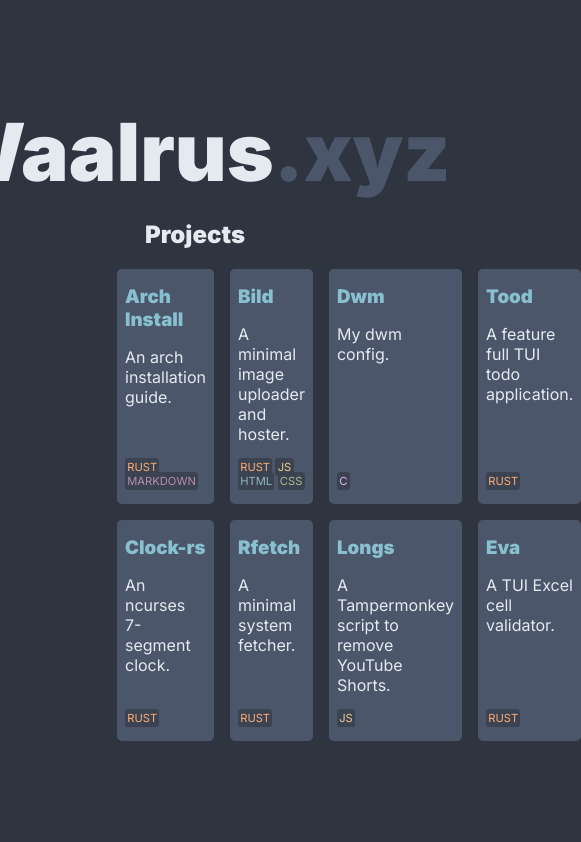
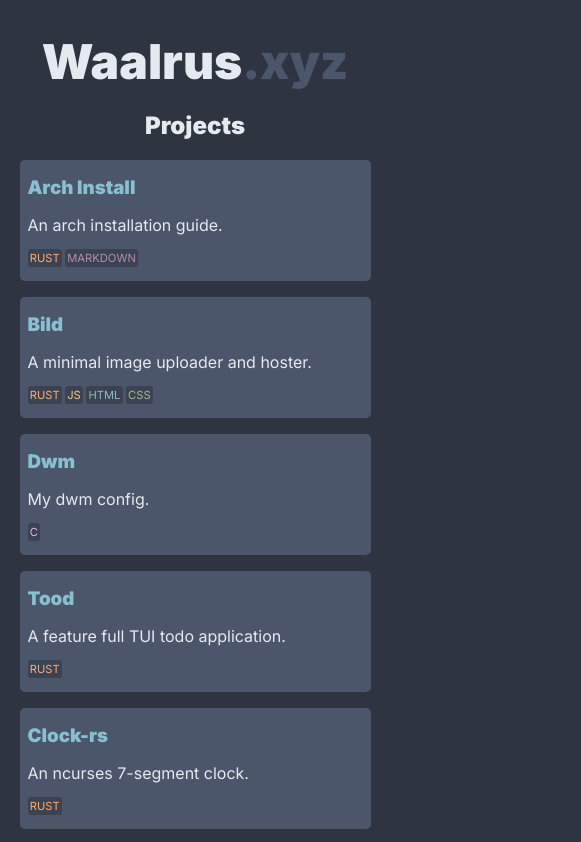
Before and after one commit to mWalrus/waalrus.xyz, a plain HTML site: page index.html in a window 390 px wide. Shown: the top 842 px of the page, 581 px wide, since content can reach past the window. Drawn offline with Linux system fonts and the light colour scheme.

Commit message:
feat: responsive layouting

```diff
--- a/main.css
+++ b/main.css
@@ -53,7 +53,8 @@ body {
   display: grid;
   grid-template-columns: repeat(4, 1fr);
   gap: 1em;
-  width: 40%;
+  width: 60%;
+  padding-bottom: 2em;
 }
 
 .project-links .project-link {
@@ -89,8 +90,6 @@ body {
   background-color: var(--link);
 }
 
-
-
 .project-links a:hover > *:not(.langs) {
   color: var(--bg);
 }
@@ -124,3 +123,36 @@ body {
 .c {
   color: var(--c);
 }
+
+@media only screen and (max-width: 1000px) {
+  .wrapper {
+    justify-content: flex-start !important;
+  }
+  .project-links {
+    grid-template-columns: repeat(3, 1fr) !important;
+    width: 90% !important;
+  }
+}
+
+@media only screen and (max-width: 800px) {
+  .project-links {
+    grid-template-columns: repeat(2, 1fr) !important;
+    width: 90% !important;
+  }
+}
+
+@media only screen and (max-width: 600px) {
+  body {
+    padding: 2em 0;
+  }
+
+  .wrapper h1 {
+    font-size: 3em;
+  }
+}
+
+@media only screen and (max-width: 500px) {
+  .project-links {
+    grid-template-columns: 1fr !important;
+  }
+}
```
